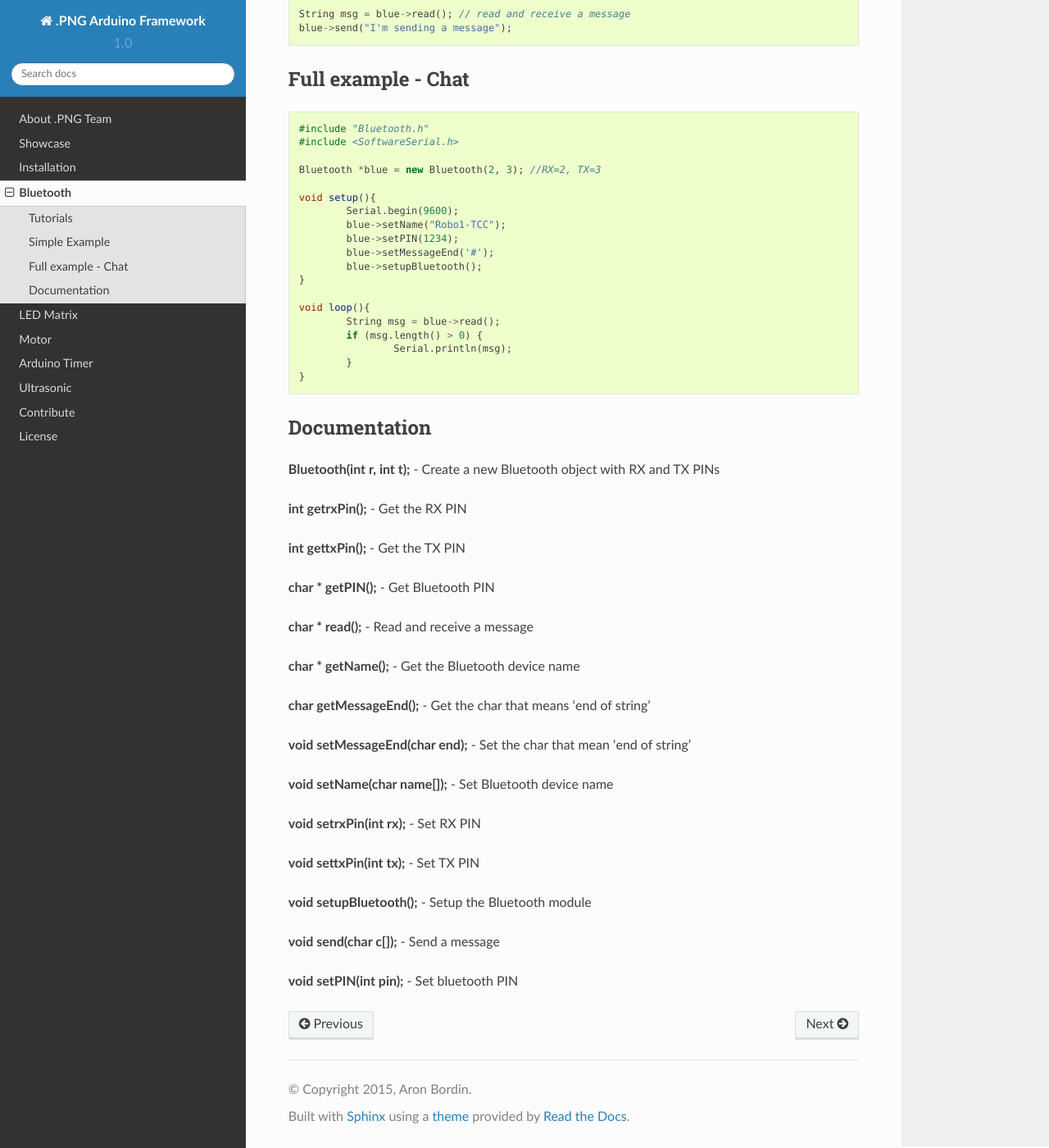
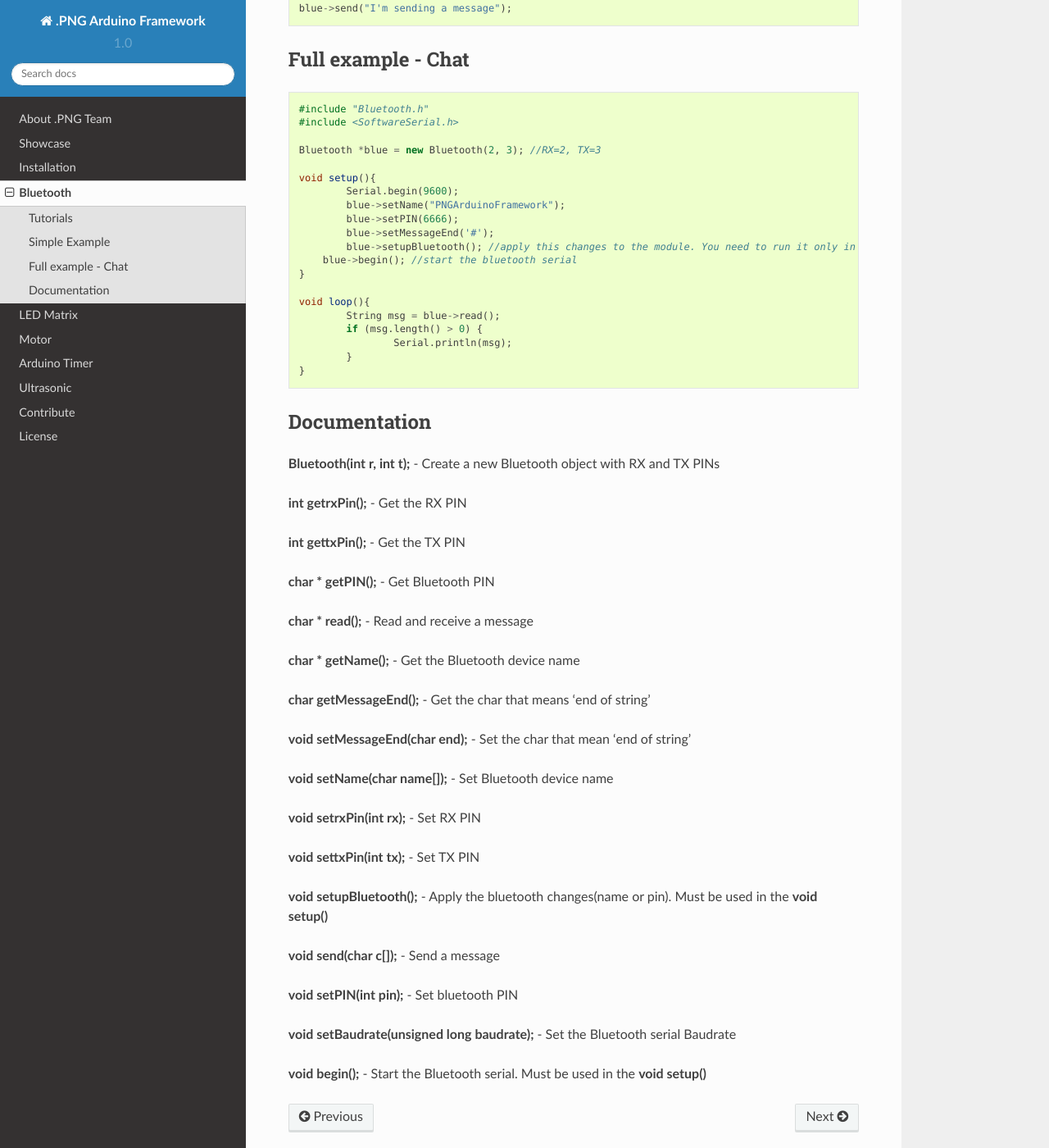
Before and after one commit to aron-bordin/PNG-Arduino-Framework, a Sphinx documentation site: the page built from docs/bluetooth.rst, in a window 1280 px wide and 1400 px high, scrolled down 997 px. Shown: the whole window at 82% size. Built offline with Sphinx 7.4.7 and the Read the Docs theme 2.0.0, drawn with Linux system fonts in a browser that asks for light colours; some of the changed text lies outside the part shown.

Commit message:
bluetooth new methods

```diff
--- a/docs/bluetooth.rst
+++ b/docs/bluetooth.rst
@@ -32,11 +31,11 @@ Create a new Bluetooth object
 
 	Bluetooth *blue = new Bluetooth(5, 6);
 
-Add the following method in **void setup()**
+Add the following method in **void setup()** to start the bluetooth serial
 
 .. code-block:: c
 
-	blue->setupBluetooth();
+	blue->begin();
 
 Now you can use any method on **void loop()**
 
@@ -57,10 +56,11 @@ Full example - Chat
 
 	void setup(){
 		Serial.begin(9600);
-		blue->setName("Robo1-TCC");
-		blue->setPIN(1234);
+		blue->setName("PNGArduinoFramework");
+		blue->setPIN(6666);
 		blue->setMessageEnd('#');
-		blue->setupBluetooth();
+		blue->setupBluetooth(); //apply this changes to the module. You need to run it only in the first time
+	    blue->begin(); //start the bluetooth serial
 	}
 
 	void loop(){
@@ -96,8 +96,12 @@ Documentation
 
 **void settxPin(int tx);** - Set TX PIN
 
-**void setupBluetooth();** - Setup the Bluetooth module
+**void setupBluetooth();** - Apply the bluetooth changes(name or pin). Must be used in the **void setup()**
 
 **void send(char c[]);** - Send a message
 
 **void setPIN(int pin);** - Set bluetooth PIN
+
+**void setBaudrate(unsigned long baudrate);** - Set the Bluetooth serial Baudrate
+
+**void begin();** - Start the Bluetooth serial. Must be used in the **void setup()**
```
Also changed, not shown: other parts of docs/bluetooth.rst (+0 -1 lines), 3 other files.
